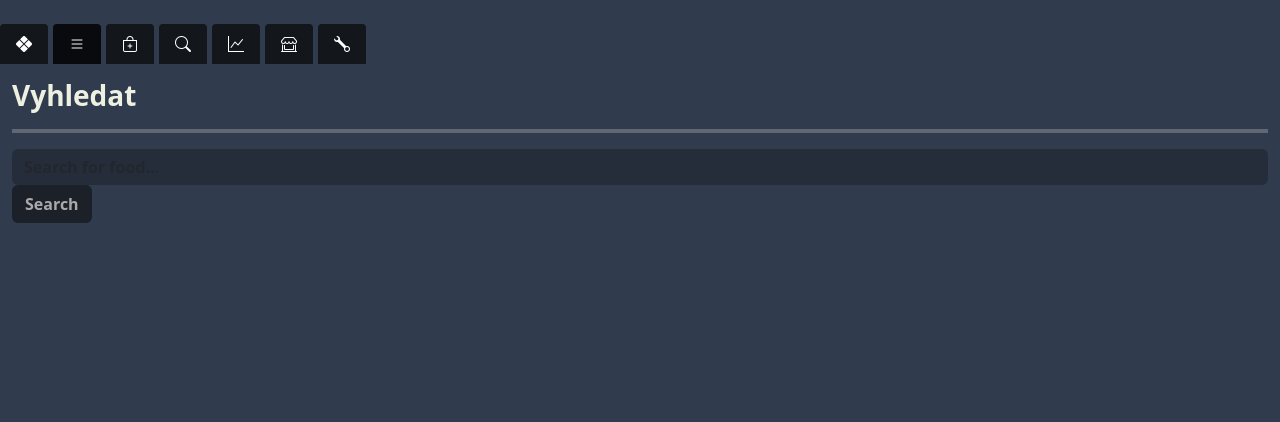
After one commit to Postaczech2021/Cms, a Django app: page /food/search in a window 1280 px wide. The commit adds this page. Shown: the top 422 px of the page. Run offline with Django 5.2, Linux system fonts and the light colour scheme.

Commit message:
this is new commit

```diff
--- a/Cms/food/models.py
+++ b/Cms/food/models.py
@@ -22,7 +22,7 @@ class Food(models.Model):
     ]
 
     name = models.CharField(max_length=255)
-    food_type = models.ForeignKey(FoodType, on_delete=models.CASCADE, default=1)
+    food_type = models.ForeignKey(FoodType, related_name='foods' ,on_delete=models.CASCADE, default=1)
     price = models.FloatField()
     date_added = models.DateField()
     quantity = models.FloatField()
--- a/Cms/food/templates/add_food.html
+++ b/Cms/food/templates/add_food.html
@@ -11,7 +11,7 @@
                 {% csrf_token %}
                 {{ form.as_p }}
                 <div class="d-flex justify-content-end">
-                    <button type="submit" class="btn btn-primary">Submit</button>
+                    <button type="submit" class="btn btn-custom"> Přidat</button>
                 </div>
             </form>
         </div>
--- a/Cms/food/templates/base.html
+++ b/Cms/food/templates/base.html
@@ -152,9 +152,14 @@ body {
 
 .custom-table th,
 .custom-table td {
-  padding: 10px;
+  padding: 0px;
   text-align: center;
   vertical-align: middle;
+}
+
+.custom-table th {
+    padding:10px;
+
 }
 
 .custom-table .btn {
--- /dev/null
+++ b/Cms/food/templates/food_search.html
@@ -0,0 +1,23 @@
+ {% extends 'base.html' %}
+ {% block title %}Food Search{% endblock %}
+ {% block content %}
+ {{ block.super }}
+ <div class="container-fluid">
+     <div class="row">
+         <div class="col-12">
+         <h3 class="mt-3">Vyhledat<h3>
+         <hr>
+        <form method="GET" action="{% url 'search_food' %}">
+
+          <input type="text" class="form-control" name="q" placeholder="Search for food...">
+          <button class="btn btn-custom" type="submit">Search</button>
+        </form>
+        {% if results %}
+           {% for food in results %}
+           {{ food.name }}
+        {% endfor %}
+            {% endif %}
+         </div>
+     </div>
+ </div>
+ {% endblock %}
--- a/Cms/food/templates/nav.html
+++ b/Cms/food/templates/nav.html
@@ -11,7 +11,7 @@
         <a class="nav-link" id="add-food-tab" href="{% url 'add_food' %}" role="tab" aria-controls="add-food-tab-pane" aria-selected="false"> <i class="bi bi-bag-plus"></i>  </a>
     </li>
     <li class="nav-item" role="presentation">
-        <a class="nav-link" id="search-tab" href="" role="tab" aria-controls="search-tab-pane" aria-selected="false"> <i class="bi bi-search"></i></a>
+        <a class="nav-link" id="search-tab" href="{% url 'search_food' %}" role="tab" aria-controls="search-tab-pane" aria-selected="false"> <i class="bi bi-search"></i></a>
     </li>
     <li class="nav-item" role="presentation">
         <a class="nav-link" id="statistics-tab" href="" role="tab" aria-controls="statistics-tab-pane" aria-selected="false"> <i class="bi bi-graph-up"></i>  </a>
--- a/Cms/food/urls.py
+++ b/Cms/food/urls.py
@@ -11,4 +11,5 @@ urlpatterns = [
     path('edit/store/<int:id>',views.edit_store, name='edit_store'),
     path('delete/store/<int:id>',views.delete_store, name='delete_store'),
     path('filter/category/<int:category_id>', filter_by_category, name='filter_by_category'),
+    path('search', views.search_food, name='search_food'),
 ]
--- a/Cms/food/views.py
+++ b/Cms/food/views.py
@@ -3,6 +3,17 @@ from .forms import FoodForm, StoreForm
 from .models import Store, Food, FoodType
 from django.db.models import Case, When, Value, IntegerField
 from django.utils import timezone
+
+def search_food(request):
+    query = request.GET.get('q')
+    results = []
+    if query:
+        food_results = Food.objects.filter(name__icontains=query)
+        food_type_results = FoodType.objects.filter(name__icontains=query)
+        food_type_foods = Food.objects.filter(food_type__in=food_type_results)
+        results = food_results | food_type_foods
+    return render(request, 'food_search.html', {'results': results})
+
 
 
 def food_list(request):
```
